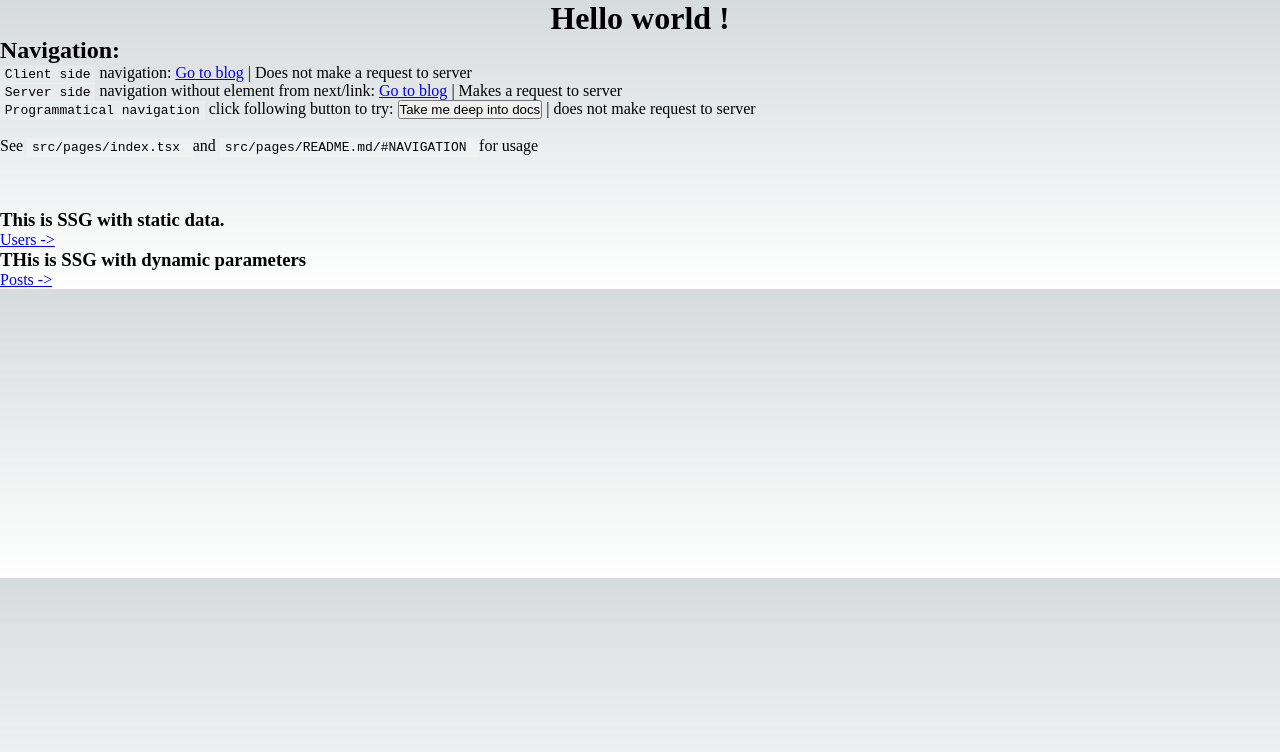
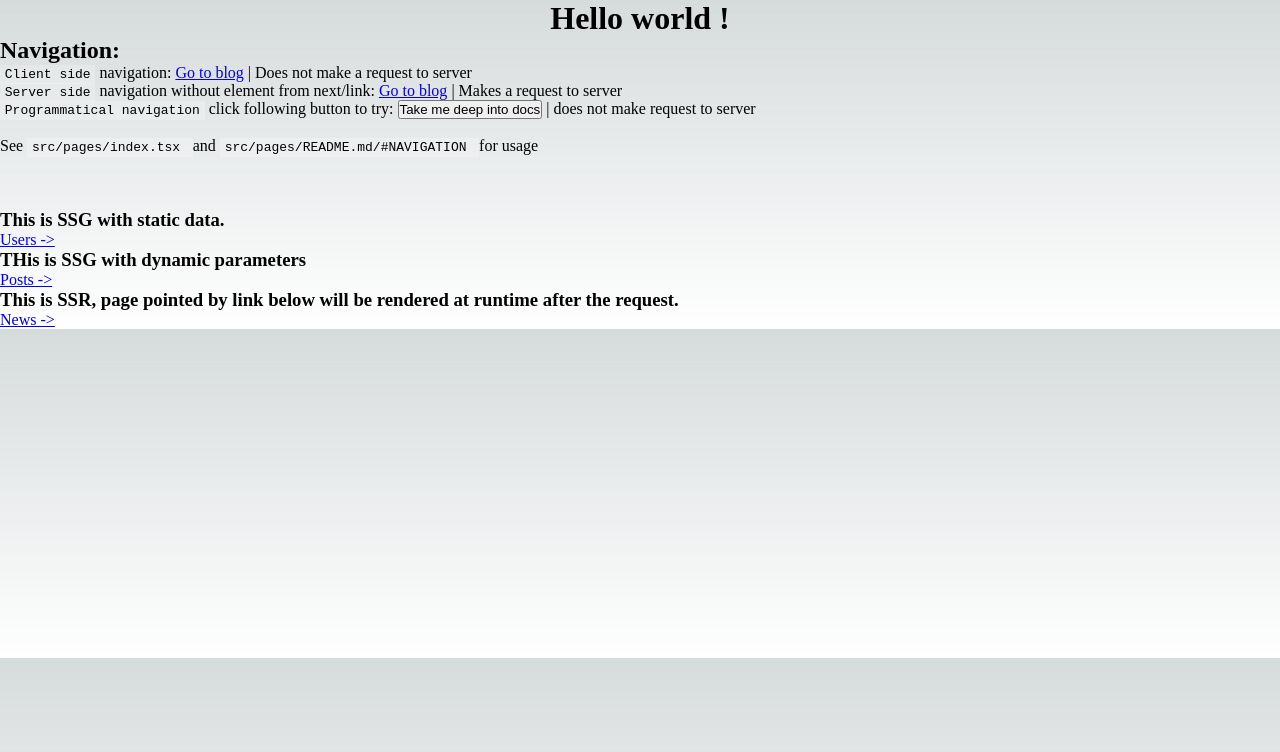
Before and after one commit to azeek21/Next-Notes, a Next.js app: page / in a window 1280 px wide. Shown: the top 752 px of the page. Built offline with nearby package versions, Linux system fonts and the light colour scheme.

Commit message:
SSR: getServerSideProps added NOTE

```diff
--- a/src/pages/index.tsx
+++ b/src/pages/index.tsx
@@ -33,6 +33,9 @@ export default function Home() {
 
         <h3>THis is SSG with dynamic parameters</h3>
         <Link href={'/posts'} > Posts -&gt; </Link>
+
+        <h3> This is SSR, page pointed by link below will be rendered at runtime after the request. </h3>
+        <Link href={"/news"} >News -&gt;</Link>
         </div>
     )
 };
```
Also changed, not shown: src/pages/README.md, src/pages/news/index.tsx (line endings or trailing spaces).
